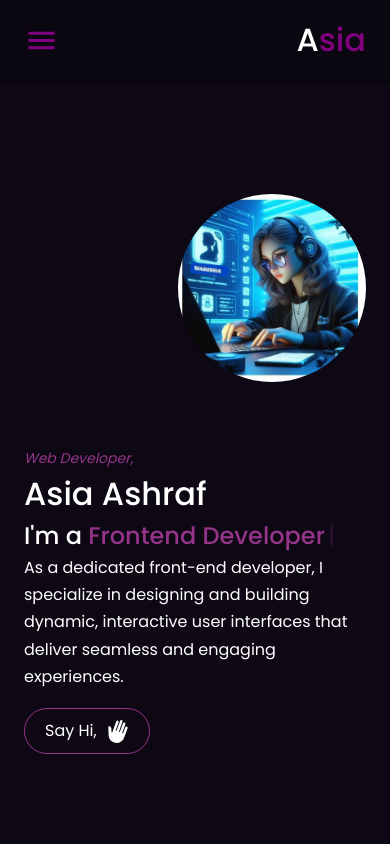
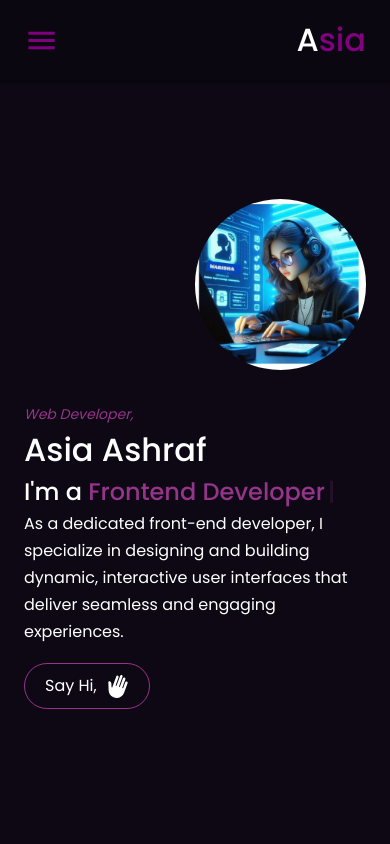
Before and after one commit to asia272/Portfolio, a React (Vite) app: page / in a window 390 px wide. Shown: the top 844 px of the page. Built offline with nearby package versions, Linux system fonts and the light colour scheme.

Commit message:
update layout

```diff
--- a/src/App.css
+++ b/src/App.css
@@ -50,7 +50,7 @@ body {
   justify-content: center;
   align-items: center;
   width: 100%;
-  max-width: 1200px;
+  /* max-width: 1200px; */
   padding: 2rem;
 }
 
--- a/src/components/HeroSection/HeroSection.css
+++ b/src/components/HeroSection/HeroSection.css
@@ -1,48 +1,65 @@
 .hero-section {
   min-height: 100vh;
 }
-.container{
-    display: flex;
-    justify-content:center;
+
+.container {
+  width: 100%;
+  gap: 3rem;
+  display: grid;
+  max-width: 800px;
   align-items: center;
+  grid-template-areas: "content img";
 }
+
 /* .hero-section img{
   border-radius: 50%;
 } */
 
 
-.content p{
+.content p {
   font-size: 16px;
   line-height: 1.7;
+}
 
+.content {
+  grid-area: content;
 }
-.content{
-    /* width: 300px; */
-    margin-right: 0px;
-    flex:0.6;
-}
-.name{
+
+.name {
   font-size: 3rem;
   font-weight: 500;
 }
-.img-box{
-   width: 280px;
+
+.img-box {
+  grid-area: img;
+  width: 100%;
+  display: flex;
+  justify-content: flex-end;
+}
+
+.img-box img {
+  max-width: 280px;
+  min-width: 40%;
+  width: 100%;
   border-radius: 50%;
   border: 2px solid (to right, #1f1b1b, #0d222c);
+
 }
 
-.type{
+.type {
   font-size: 1.8rem;
   font-weight: 500;
 }
-.type span{
-    color:var(--hight-light-color);
+
+.type span {
+  color: var(--hight-light-color);
 }
 
 
 .a-btn .hi {
   transition: color 0.3s ease;
 }
+
 /* Icon Animation */
 .a-btn:hover .hand-icon {
   display: inline-block;
@@ -57,41 +74,44 @@ min-height: 100vh;
 
 /* Keyframes for Waving Effect */
 @keyframes wave {
-    0%, 100% {
-      transform: translateX(-3px) rotate(20deg); /* Start and end with initial rotation */
+
+  0%,
+  100% {
+    transform: translateX(-3px) rotate(20deg);
+
   }
+
   50% {
-      transform: translateX(5px) rotate(35deg); /* Add more rotation during animation */
+    transform: translateX(5px) rotate(35deg);
+
   }
 }
 
 
 @media (max-width: 770px) {
-    .container{
-      flex-direction: column-reverse;
-      align-items: end;
-      gap: 4rem;
+  .container {
+    gap: 2rem;
+    margin-top: 4rem;
+    grid-template-columns: 1fr;
+    grid-template-areas:
+      "img"
+      "content";
   }
-    .img-box{
-      margin-top: 40px;
-      width: 55%;
-   }
-   .container{
-    margin-top: 4rem;
-  }
-  }
-  @media (max-width:790px) {
-    .content{
-      flex: 1;
+
+  .img-box img {
+    width: 50%;
   }
 
 }
+
+
 @media (max-width:600px) {
 
-    .boi-i{
+  .boi-i {
     font-size: 14px;
   }
-    .type{
+
+  .type {
     font-size: 1.50rem;
   }
 }
--- a/src/components/HeroSection/HeroSection.jsx
+++ b/src/components/HeroSection/HeroSection.jsx
@@ -62,14 +62,14 @@ const HeroSection = () => {
           </motion.a>
         </div>
 
-        <motion.img
-          src={myImg}
+        <div className="img-box">
+         <motion.img src={myImg}
           alt="Asia Ashraf"
-          className="img-box"
           initial={{ opacity: 0, scale: 0.5 }}
           animate={{ opacity: 1, scale: 1 }}
           transition={{ duration: 1, ease: "easeOut", delay: 1 }}
         />
+        </div>
       </div>
     </div>
   );
```
Also changed, not shown: src/assets/148111142.jpeg (deleted), src/assets/imggirlss.jpg (deleted). Lines whose indentation alone changed are shown as unchanged.
